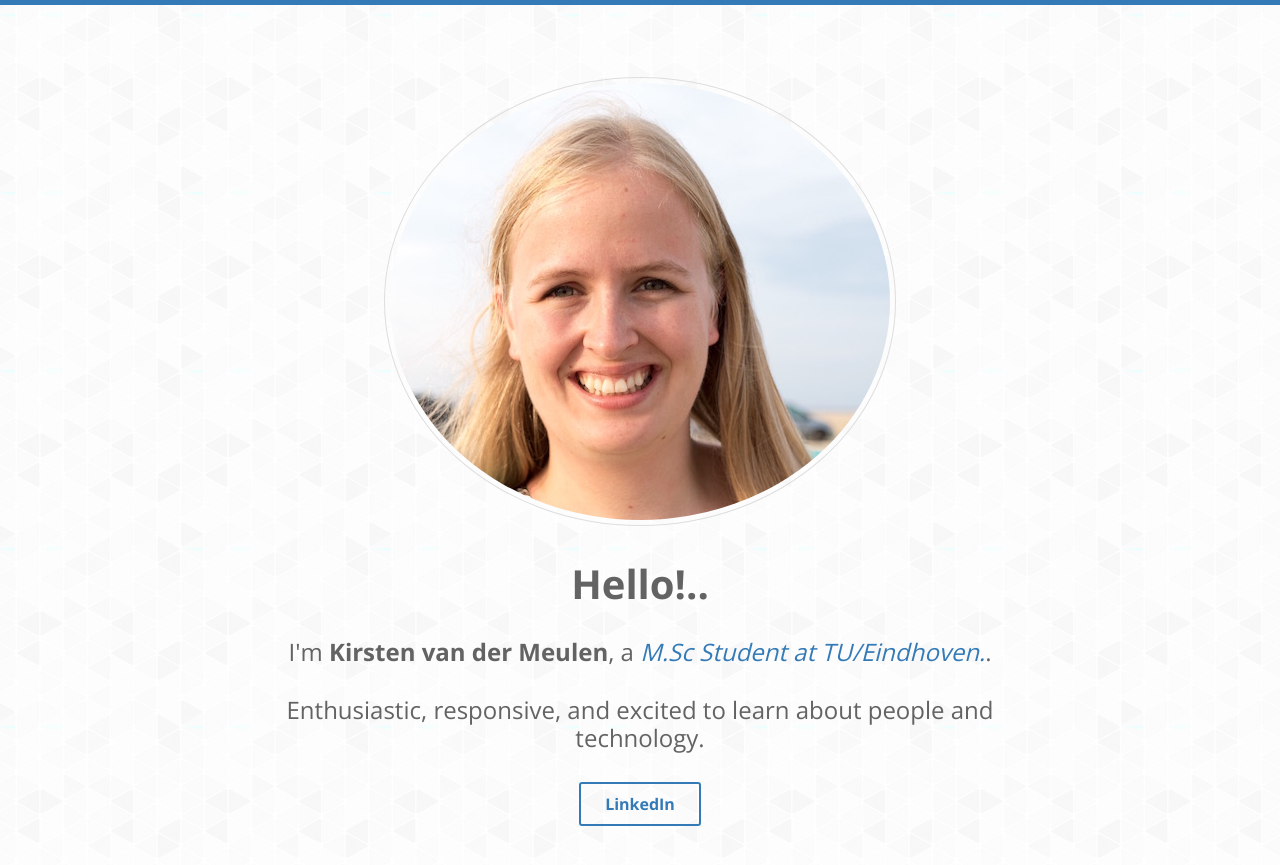
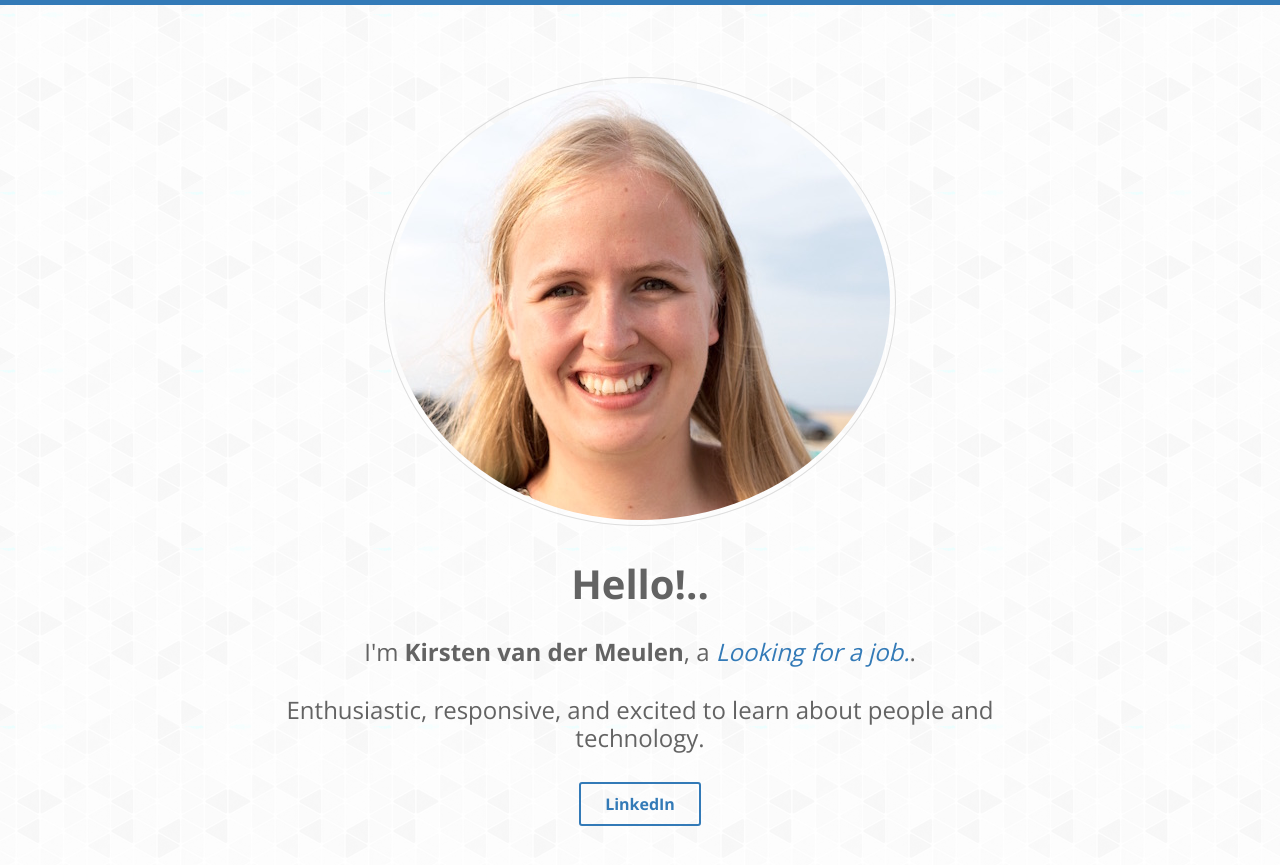
Before and after one commit to maxsumrall/kirsten.io, a Jekyll site: the page built from index.html, in a window 1280 px wide. Shown: the top 865 px of the page. Built offline with Jekyll 4.4.1, drawn with Linux system fonts in a browser that asks for light colours.

Commit message:
Update _config.yml

```diff
--- a/_config.yml
+++ b/_config.yml
@@ -6,8 +6,8 @@ sass:
 
 # SEO settings
 title: Kirsten van der Meulen
-description: "Kirsten van der Meulen, a student at TU/Eindhoven"
-keywords: "Kirsten van der Meulen, HTI, useability"
+description: "Kirsten van der Meulen, a graduate from TU/Eindhoven"
+keywords: "Kirsten van der Meulen, TU, TU Eindhoven, Eindhoven, University of Technology, Usability, User Experience, UX, Designer, Business Information Systems, Information Systems, IT, Kirsten, van der Meulen, ICT"
 url: http://www.kirsten.io
 baseurl: ""
 
@@ -15,7 +15,7 @@ baseurl: ""
 # Author settings
 author:
   name      : Kirsten van der Meulen
-  job       : M.Sc Student at TU/Eindhoven.
+  job       : Looking for a job.
   bio       : "Enthusiastic, responsive, and excited to learn about people and technology."
   thumb     : /images/author.jpg
   email     : kirsten@kirsten.io
```
